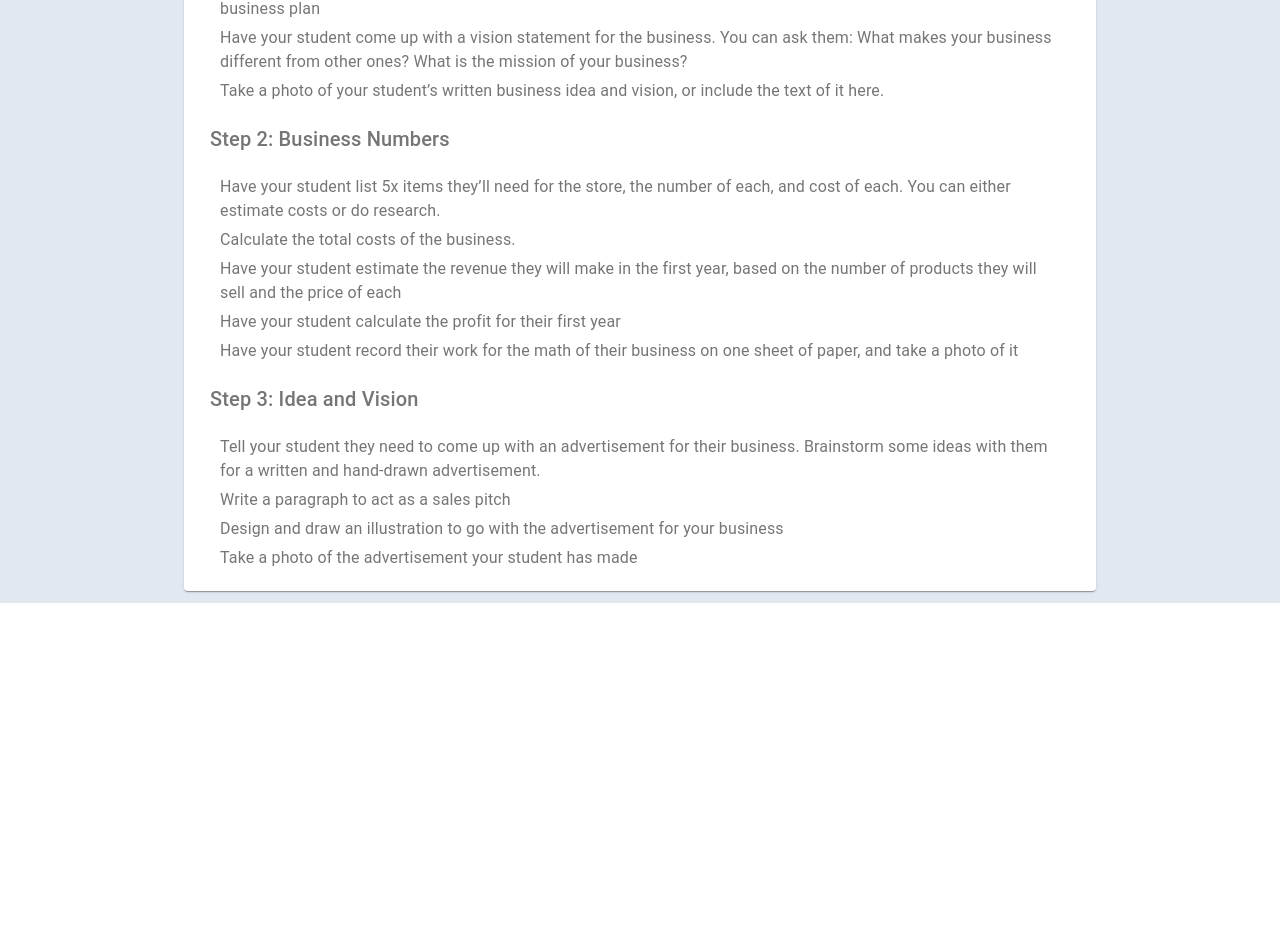
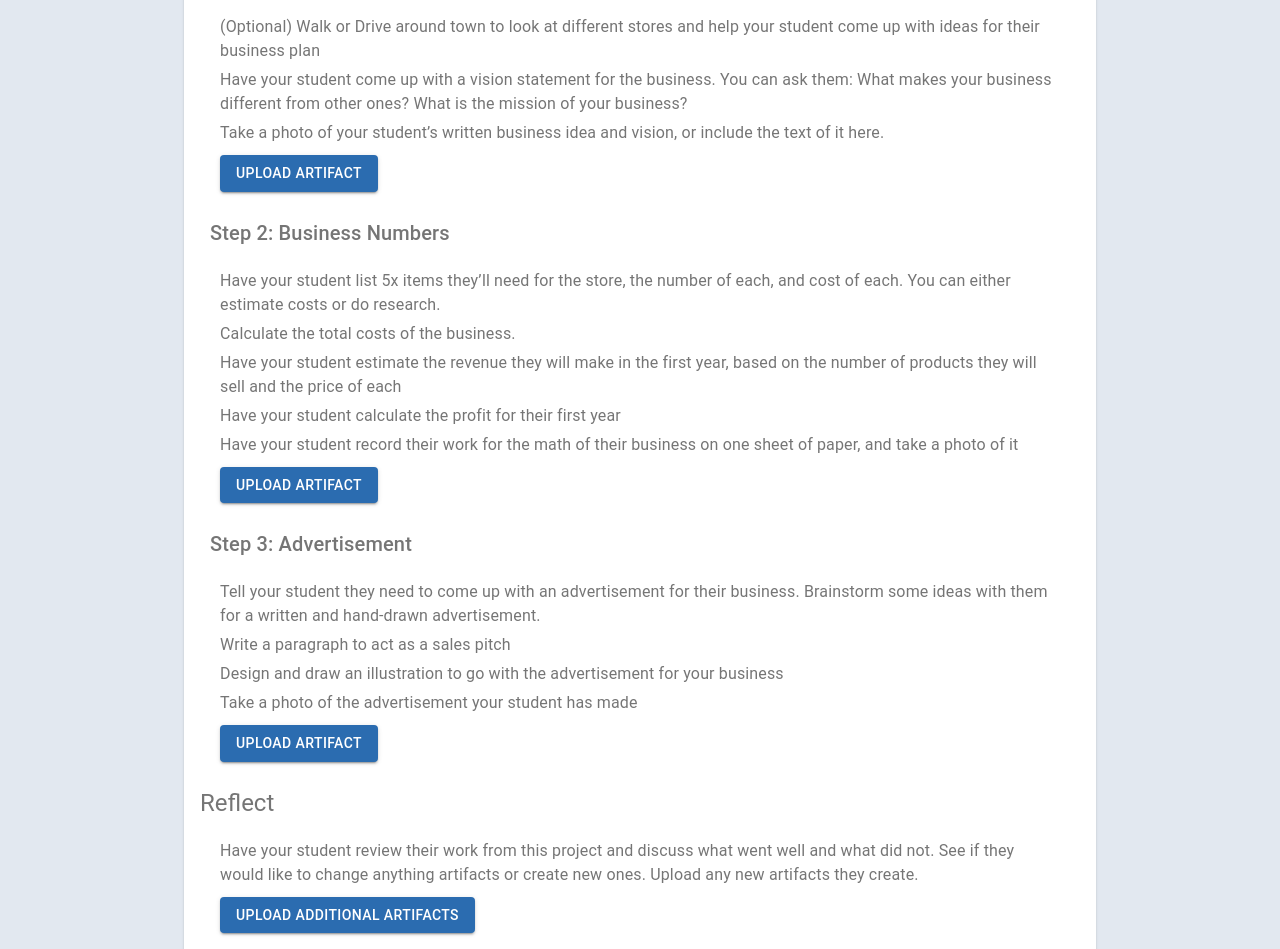
Before and after one commit to phil-mac/homeschool-guide-prototype, a React (Create React App) app: page / in a window 1280 px wide. Shown: the part 1161-2110 px from the top of the page. Before the commit the page ends 1764 px from the top, so only its background shows below. Built offline with nearby package versions, Linux system fonts and the light colour scheme.

Commit message:
added reflection section to guide

```diff
--- a/src/components/Guide.js
+++ b/src/components/Guide.js
@@ -1,5 +1,5 @@
 import React from 'react';
-import { makeStyles, Typography, Divider } from '@material-ui/core';
+import { makeStyles, Typography, Divider, Button } from '@material-ui/core';
 
 import ContentModulePanel from './ContentModulePanel'
 
@@ -72,8 +72,13 @@ export default({activeProject, activeModules}) => {
                     : <></>
 
             ))}
+            <Button variant="contained" color="primary" className={classes.p}>Upload Artifact</Button>
             </>
         ))}
+
+        <Typography variant='h5' className={classes.h5}>Reflect</Typography>
+        <Typography variant='body1' className={classes.p}>{activeProject.reflect}</Typography>
+        <Button variant="contained" color="primary" className={classes.p}>Upload Additional Artifacts</Button>
     </div>
   );
 }
--- a/src/exampleData.js
+++ b/src/exampleData.js
@@ -55,6 +55,7 @@ export const projects = [
             modules[2],
             modules[3],
             modules[4],
+            modules[5],
         ],
         challenge: "Design and develop a business plan for a store that sells physical goods, and pitch it to your peers on Primer",
         objectives:[
@@ -122,7 +123,7 @@ export const projects = [
                 ],
             },
             {
-                title: "Idea and Vision",
+                title: "Advertisement",
                 steps: [
                     {
                         instructions: "Tell your student they need to come up with an advertisement for their business. Brainstorm some ideas with them for a written and hand-drawn advertisement.",
@@ -148,7 +149,7 @@ export const projects = [
                 ],
             },
         ],
-        reflect: "Have your student review their work from this project. See if they would like to change anything or anything additional. Upload any new artifacts they create.",
+        reflect: "Have your student review their work from this project and discuss what went well and what did not. See if they would like to change anything artifacts or create new ones. Upload any new artifacts they create.",
     },
     {
         id: 1,
```
